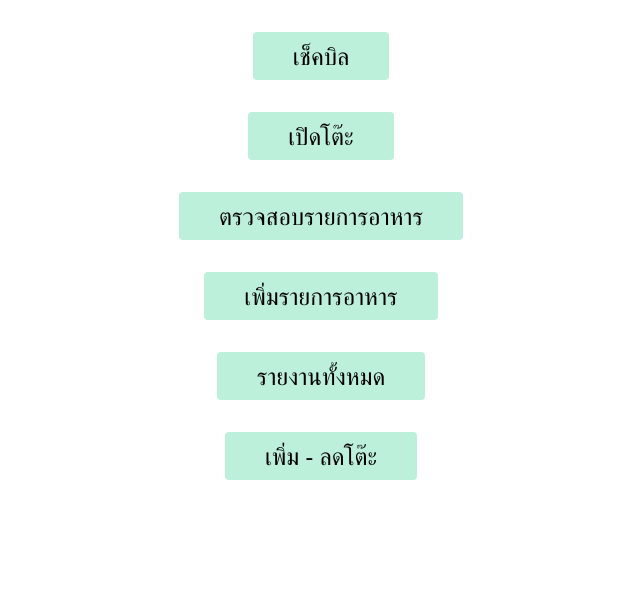
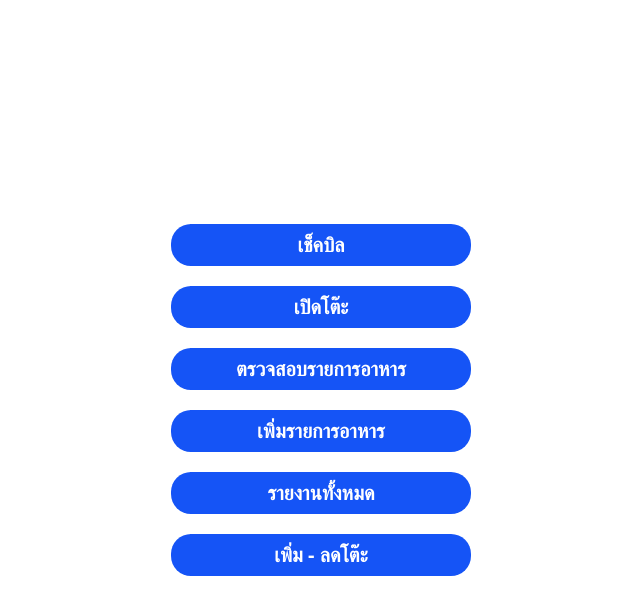
Before and after one commit to Zesiria/JARVIS-Restaurant-Vue, a Vue app in the folder app/: page /manager in a window 1280 px wide. Shown: the top 614 px of the page, without its empty margins (319-959 px from the left). Built offline with nearby package versions, Linux system fonts and the light colour scheme.

Commit message:
UI Menu (manager)

```diff
--- a/app/src/views/manager/Menu.vue
+++ b/app/src/views/manager/Menu.vue
@@ -1,24 +1,26 @@
 <template>
+  <div id="container">
     <div class="flex flex-col text-2xl text-center my-4">
         <div>
-            <button @click="" class="bg-green-200 rounded my-4 py-2 px-10">เช็คบิล</button>
+            <button @click="">เช็คบิล</button>
         </div>
         <div>
-            <button @click="" class="bg-green-200 rounded my-4 py-2 px-10">เปิดโต๊ะ</button>
+            <button @click="">เปิดโต๊ะ</button>
         </div>
         <div>
-            <button @click="allFood" class="bg-green-200 rounded my-4 py-2 px-10">ตรวจสอบรายการอาหาร</button>
+            <button @click="allFood">ตรวจสอบรายการอาหาร</button>
         </div>
         <div>
-            <button @click="addFood" class="bg-green-200 rounded my-4 py-2 px-10">เพิ่มรายการอาหาร</button>
+            <button @click="addFood">เพิ่มรายการอาหาร</button>
         </div>
         <div>
-            <button @click="" class="bg-green-200 rounded my-4 py-2 px-10">รายงานทั้งหมด</button>
+            <button @click="" class="px-10">รายงานทั้งหมด</button>
         </div>
         <div>
-            <button @click="manageTable" class="bg-green-200 rounded my-4 py-2 px-10">เพิ่ม - ลดโต๊ะ</button>
+            <button @click="manageTable">เพิ่ม - ลดโต๊ะ</button>
         </div>
     </div>
+  </div>
 </template>
 
 <script>
@@ -41,3 +43,22 @@ export default {
   }
 }
 </script>
+
+<style scoped>
+#container{
+  height: 100vh;
+  display: flex;
+  justify-content: center;
+  align-items: center;
+}
+button{
+  background-color: #1554F6;
+  border-radius: 20px;
+  color: #FFFFFF;
+  width: 300px;
+  font-size: 20px;
+  font-weight: 600;
+  padding: 5px;
+  margin: 10px;
+}
+</style>
```
